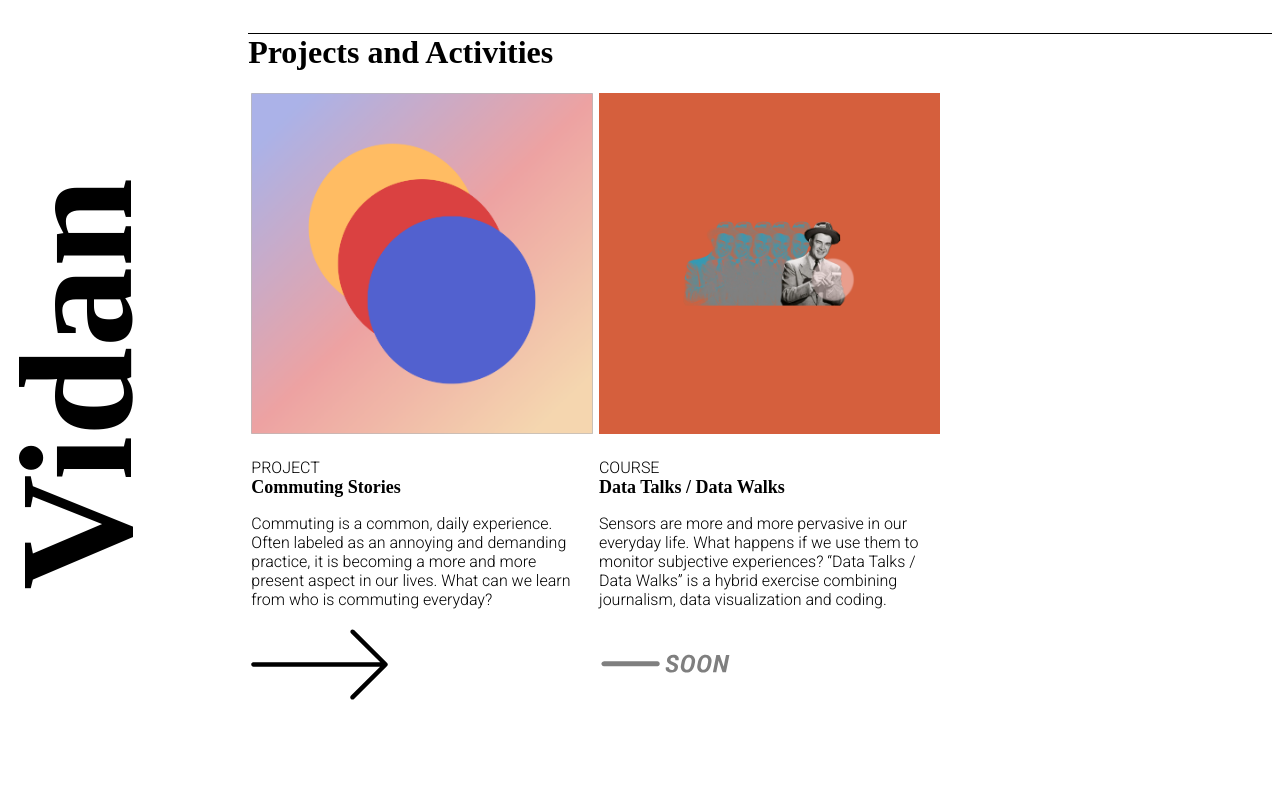
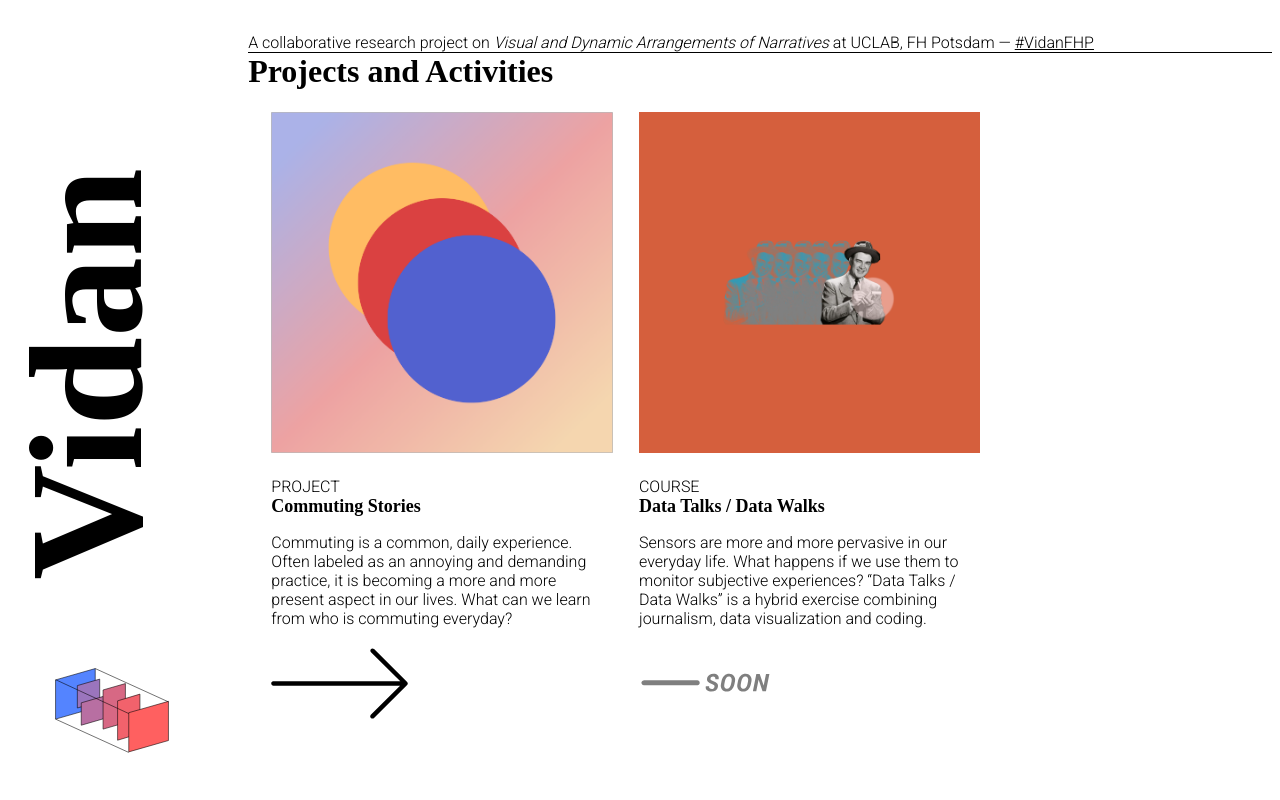
Before and after one commit to uclab-potsdam/vidan_landingpage, a Vue app: page / in a window 1280 px wide. Shown: the top 800 px of the page. Built offline with nearby package versions, Linux system fonts and the light colour scheme; a web font is replaced by a local one.

Commit message:
add short description, correct spacing

```diff
--- a/src/App.vue
+++ b/src/App.vue
@@ -15,6 +15,15 @@
         </div>
       </div>
         <div id="content" class="container">
+          <div class="header">
+            <p class="description">
+              A collaborative research project on <i>Visual and Dynamic Arrangements
+              of Narratives</i> at UCLAB, FH Potsdam —
+              <a href="https://twitter.com/hashtag/vidanfhp?src=hashtag_click">
+                #VidanFHP
+              </a>
+            </p>
+          </div>
           <!-- Only showing component if data are present -->
           <Projects v-if="Content.projects.length"/>
           <Publications v-if="Content.events.length"/>
@@ -88,33 +97,17 @@ export default {
     &#logo {
       width: 15%;
 
-      .logo-container:hover {
-        .title-container {
-
-          .title {
-            transition: opacity 0.5s;
-            opacity: 0;
-          }
-          img {
-            transition: opacity 0.5s;
-            opacity: 1;
-          }
-        }
-      }
-
       .logo-container {
-        // background-color: lightblue;
         position: sticky;
         position: -webkit-sticky; /* Safari */
         height: calc(100vh - 2%);
         padding-left: 25%;
-        top: 2%;
+        top: 15%;
 
         .title-container {
-          // background-color: teal;
           .title {
             font-size: 10rem;
-            transform-origin: 190px 260px;
+            transform-origin: 190px 250px;
             transform: rotate(-90deg);
             color: black;
             font-variation-settings: 'wght'  var(--text-axis);
@@ -122,13 +115,13 @@ export default {
           }
 
           img {
-            width: 70%;
-            top: 20vh;
+            width: 60%;
+            bottom: 140px;
             height: auto;
             display: block;
             position: absolute;
             margin: 0 auto;
-            opacity: 0;
+            opacity: 1;
           }
 
           .mobile {
@@ -139,6 +132,15 @@ export default {
     }
 
     &#content {
+      .header {
+        p.description {
+          margin: 0;
+
+          a {
+            text-decoration: underline;
+          }
+        }
+      }
       width: 90%;
 
       margin-left: 2%;
@@ -168,13 +170,13 @@ export default {
               display: none;
             }
 
-            img {
+            img.mobile {
               position: static;
               width: 50%;
               height: auto;
               display: block;
               opacity: 1;
-              margin-left: 20px;
+              margin-left: 10px;
             }
 
             .logo {
@@ -189,6 +191,14 @@ export default {
         margin-left: 0;
         padding-left: 0;
 
+        .header {
+          p.description {
+            font-size: 10px;
+            margin: 0;
+            display: none;
+          }
+        }
+
         .section-container {
           margin-bottom: 20%;
         }
--- a/src/assets/data/content.json
+++ b/src/assets/data/content.json
@@ -4,7 +4,7 @@
       "title": "Commuting Stories",
       "category": "project",
       "description": "Commuting is a common, daily experience. Often labeled as an annoying and demanding practice, it is becoming a more and more present aspect in our lives. What can we learn from who is commuting everyday?",
-      "link": "https://uclab.fh-potsdam.de/commuter/",
+      "link": "https://uclab.fh-potsdam.de/commutingstories/",
       "img": "commuting"
     },
     {
--- a/src/components/Projects.vue
+++ b/src/components/Projects.vue
@@ -64,6 +64,7 @@ export default {
 
     .project-container {
       margin: 0 $margin;
+      padding-left: 20px;
       width: calc(100% / 3);
 
       &.soon {
@@ -99,13 +100,14 @@ export default {
   }
 }
 
-@media (max-width: 670px) {
+@media (max-width: 780px) {
   .projects {
     .container {
     display: inline-block;
 
     .project-container {
       margin: 30px auto;
+      padding-left: 0px !important;
       width: 100%;
 
       img {
```
